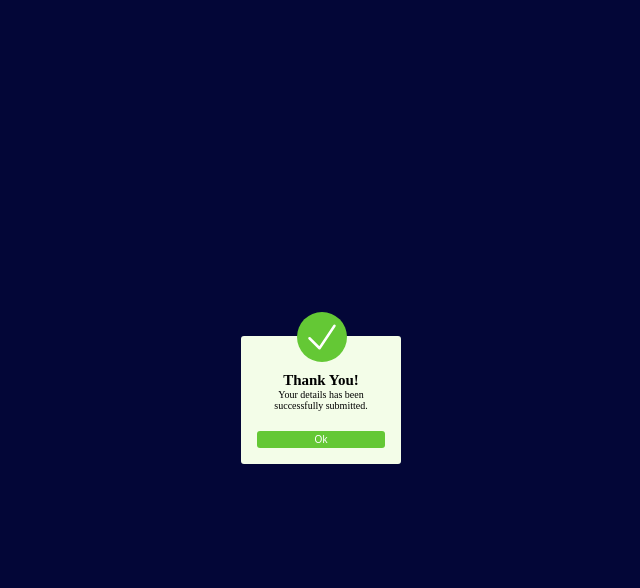
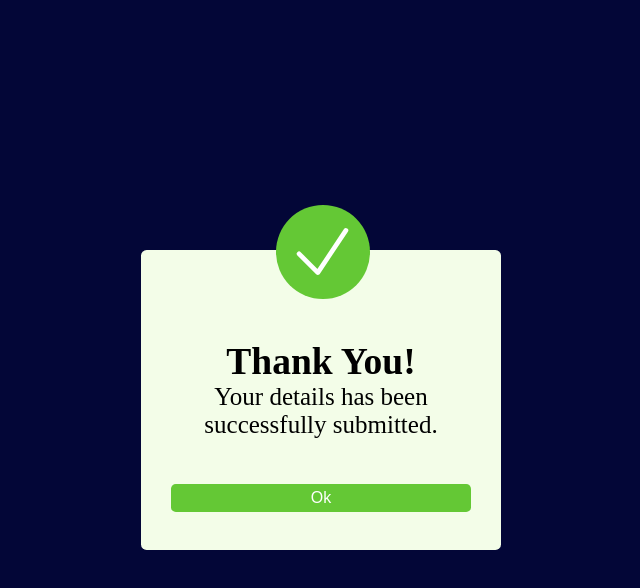
Before and after one commit to i-Riyaj/Javascript-Learnings_Projects, a plain HTML site: page PopUp/index.html in a window 1280 px wide. Both pictures are taken after a click on the input "Submit". Shown: the whole page, without its empty margins (319-959 px from the left). Drawn offline with Linux system fonts and the light colour scheme; a web font is replaced by a local one.

Commit message:
adding 'mediaQuery.css' inside PopUp dir

```diff
--- a/PopUp/index.html
+++ b/PopUp/index.html
@@ -5,6 +5,7 @@
     <meta name="viewport" content="width=device-width, initial-scale=1.0">
     <title>PopUp Window</title>
     <link rel="stylesheet" href="style.css"/>
+    <link rel="stylesheet" href="mediaQuery.css"/>
 </head>
 <body>
     <div id="mainContainer">
--- /dev/null
+++ b/PopUp/mediaQuery.css
@@ -0,0 +1,26 @@
+@media (min-width: 40em){
+    #popUp{
+        font-size: 2rem;
+    }
+    #popUpInfo div{
+        font-size: 1.4rem;
+    }
+}
+
+@media (min-width: 48em){
+    #popUp{
+        font-size: 2.5rem;
+    }
+    #popUpInfo div{
+        font-size: 2rem;
+    }
+}
+
+@media (min-width: 64em){
+    #popUp{
+        font-size: 3rem;
+    }
+    #popUpInfo div{
+        font-size: 2.5rem;
+    }
+}
--- a/PopUp/style.css
+++ b/PopUp/style.css
@@ -3,14 +3,10 @@
     /* font 10px */
     font-size: 62.5%;
 
-    /* dark theme colors  */
+    /* theme colors  */
     --bgColor: #030637;
     --textColor: #fff;
     --btnBgColor: #720455;
-
-    /* light theme colors  */
-    /* --textColor: black;
-    --btnBgColor: #A8DF8E; */
 
 }
 
@@ -59,8 +55,8 @@ body {
     background: var(--bgColor);
     border-radius: 0.1875em;
     padding: 1em;
-    height: 8em;
-    width: 10em;
+    height: 10em;
+    width: 12em;
     position: absolute;
     visibility: hidden;
 }
@@ -75,25 +71,24 @@ body {
     padding: 0.3125em;
     position: absolute;
     top: -1.5em;
-    left: 3.5em;
+    left: 4.5em;
 }
 
 #checkImg svg{
-    font-size: 1.6rem;
     height: 2.5em;
     width: 2.5em;
 }
 
 #popUpInfo {
-    font-size: 1rem;
     margin-top: 2em;
     display: flex;
     flex-direction: column;
-    gap: 2em;
+    gap: 1.5em;
     justify-content: center;
 }
 
 #popUpInfo div{
+    font-size: 1rem;
     display: flex;
     flex-direction: column;
     justify-content: center;
@@ -105,7 +100,7 @@ body {
 }
 
 #okBtn {
-    font-size: 1rem;
+    font-size: 1.6rem;
     background: #64c835;
     color: #fff;
     padding: 0.3em;
```
